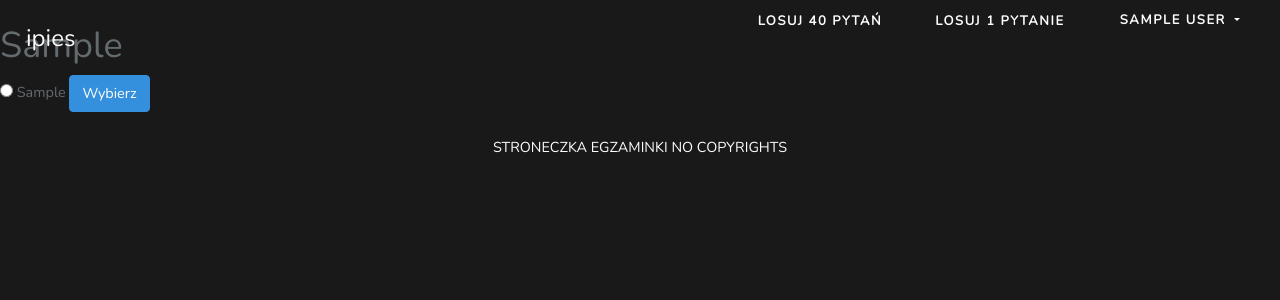
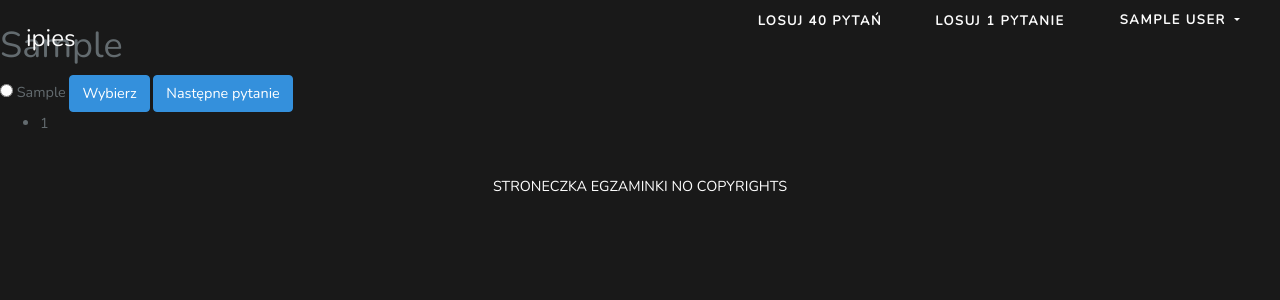
Before and after one commit to jkarpiu/jakas_strona_do_testow, a Laravel app: page /losowanie1 in a window 1280 px wide. Shown: the top 300 px of the page. Run offline with Laravel 8, Linux system fonts and the light colour scheme; a user stored in the database is signed in; tables that the repository leaves empty hold one stand-in row (values such as "Sample post"); style sheets or scripts are compiled from the project's sources.

Commit message:
system sprawdzania odpowiedzi/przycisk nastepne pytanie/jakies poprawki

```diff
--- a/app/Http/Controllers/randQuestionController.php
+++ b/app/Http/Controllers/randQuestionController.php
@@ -2,9 +2,11 @@
 
 namespace App\Http\Controllers;
 
+use Illuminate\Support\Facades\Session;
 use Illuminate\Http\Request;
 use App\Dzialy;
 use App\Pytania;
+use App\Odpowiedzi;
 
 class randQuestionController extends Controller
 {
@@ -23,4 +25,19 @@
     {
         return response()->json($this->getQuestion());
     }
+
+    public function odpowiadanie(Request $request)
+    {
+        $odpowiedz = Odpowiedzi::where('id', $request['odpowiedz'])->get()->first();
+        if($odpowiedz['poprawna'] == false)
+        {
+            Session::flash('sprawdzanie', 'zła odpowiedź');
+            return view('random', ['pytanie'=>[$odpowiedz->pytanie]]);
+        }
+        else
+        {
+            Session::flash('sprawdzanie', 'DOBRA ODPOWIEDZ!Q!!');
+            return view('random', ['pytanie'=>[$odpowiedz->pytanie]]);
+        }
+    }
 }
--- a/app/Odpowiedzi.php
+++ b/app/Odpowiedzi.php
@@ -9,7 +9,7 @@
 {
     public function pytanie()
     {
-        return $this->belongsTo('App\Pytanie', 'id_pytanie');
+        return $this->belongsTo('App\Pytania', 'id_pytanie');
     }
     protected $primarykey='id';
     protected $fillable = ['tresc', 'poprawna', 'opcja', 'id_pytanie'];
--- a/resources/views/random.blade.php
+++ b/resources/views/random.blade.php
@@ -2,11 +2,22 @@
 
 @section('content')
     <h1> {{$pytanie[0]->tresc}} </h1>
+    <form action="/odp" method="POST">
+    @csrf
     @foreach ($pytanie[0]->odpowiedzi as $odpowiedz)
         <input name="odpowiedz" type="radio" value="{{$odpowiedz->id}}">
             <label>{{$odpowiedz->tresc}}</label>
     @endforeach
-    <button type="submit" href="Route::controller('odpowiedz', 'randQuestionController')" class="btn btn-primary">
+    <button type="submit" class="btn btn-primary">
             Wybierz
     </button>
+    <a href="{{route('losowanie1')}}" class="btn btn-primary"> Następne pytanie    </a>
+    @if (\Session::has('sprawdzanie'))
+        <div class="wynik">
+            <ul>
+                <li>{!! \Session::get('sprawdzanie')!!}</li>
+            </ul>
+        </div>
+    @endif
+    </form>
 @endsection
--- a/routes/web.php
+++ b/routes/web.php
@@ -28,6 +28,8 @@
     ]);
 });
 
-Route::get('/losowanie1', 'randQuestionController@onequestion');
+Route::get('/losowanie1', 'randQuestionController@onequestion')->name('losowanie1');
 
 Route::post('/dodaj_pytanie', 'addQuestionController@addQuestion');
+
+Route::post('/odp', 'randQuestionController@odpowiadanie');
```
